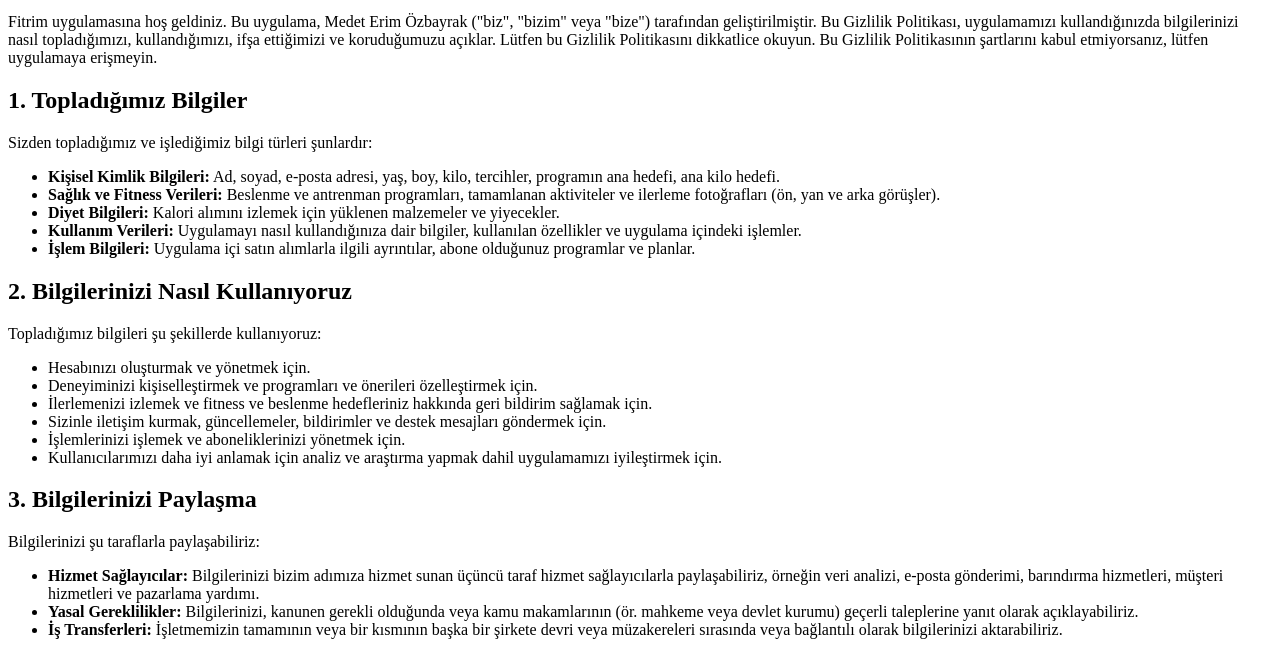
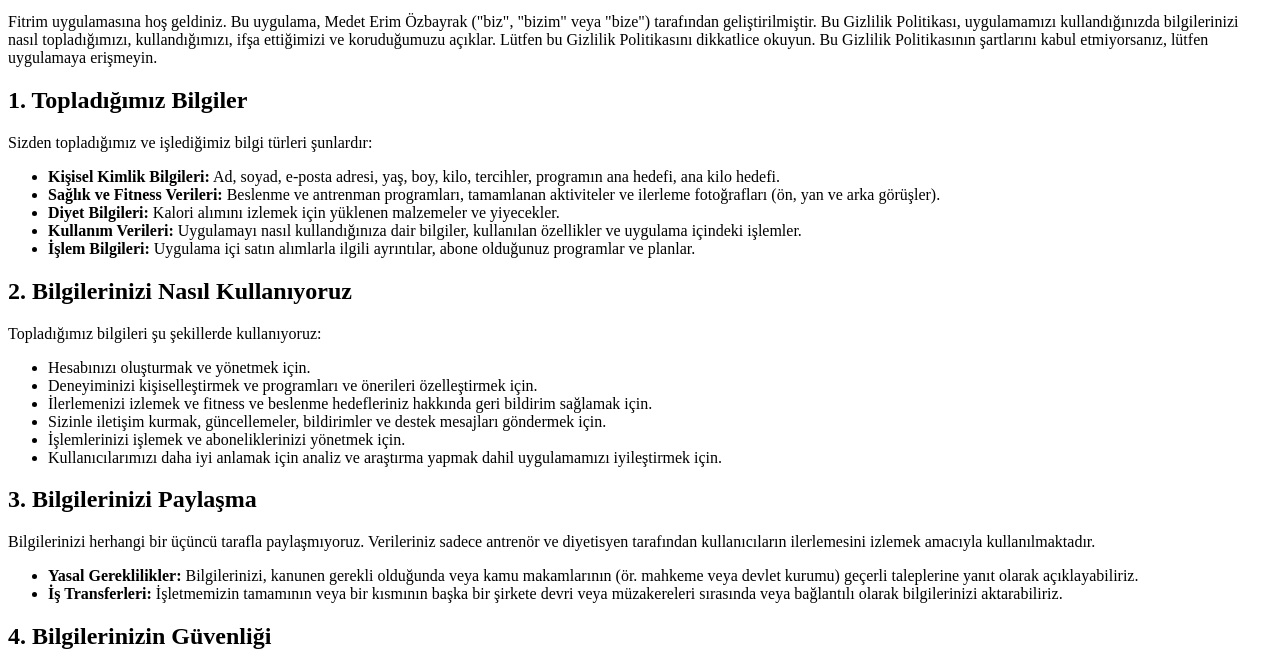
Before and after one commit to sametyildizeli/fitrim-privacy-policy, a plain HTML site: page index.html in a window 1280 px wide. Shown: the part 101-757 px from the top of the page. Drawn offline with Linux system fonts and the light colour scheme.

Commit message:
Update index.html

```diff
--- a/index.html
+++ b/index.html
@@ -29,9 +29,8 @@
         <li>Kullanıcılarımızı daha iyi anlamak için analiz ve araştırma yapmak dahil uygulamamızı iyileştirmek için.</li>
     </ul>
     <h2>3. Bilgilerinizi Paylaşma</h2>
-    <p>Bilgilerinizi şu taraflarla paylaşabiliriz:</p>
+    <p>Bilgilerinizi herhangi bir üçüncü tarafla paylaşmıyoruz. Verileriniz sadece antrenör ve diyetisyen tarafından kullanıcıların ilerlemesini izlemek amacıyla kullanılmaktadır.</p>
     <ul>
-        <li><strong>Hizmet Sağlayıcılar:</strong> Bilgilerinizi bizim adımıza hizmet sunan üçüncü taraf hizmet sağlayıcılarla paylaşabiliriz, örneğin veri analizi, e-posta gönderimi, barındırma hizmetleri, müşteri hizmetleri ve pazarlama yardımı.</li>
         <li><strong>Yasal Gereklilikler:</strong> Bilgilerinizi, kanunen gerekli olduğunda veya kamu makamlarının (ör. mahkeme veya devlet kurumu) geçerli taleplerine yanıt olarak açıklayabiliriz.</li>
         <li><strong>İş Transferleri:</strong> İşletmemizin tamamının veya bir kısmının başka bir şirkete devri veya müzakereleri sırasında veya bağlantılı olarak bilgilerinizi aktarabiliriz.</li>
     </ul>
@@ -58,7 +57,7 @@
     <p>Bu Gizlilik Politikası hakkında herhangi bir sorunuz veya endişeniz varsa, lütfen bizimle iletişime geçin:</p>
     <ul>
         <li><strong>E-posta:</strong> erimcoaching@gmail.com</li>
-        <li><strong>Adres:</strong>FERİT SELİM PAŞA CAD. KILIC ALİ SK.</li>
+        <li><strong>Adres:</strong> FERİT SELİM PAŞA CAD. KILIC ALİ SK.</li>
     </ul>
     <p>Fitrim'i kullanarak, bu Gizlilik Politikasına uygun olarak bilgi toplama ve kullanma işlemlerini kabul etmiş olursunuz.</p>
 </body>
```
